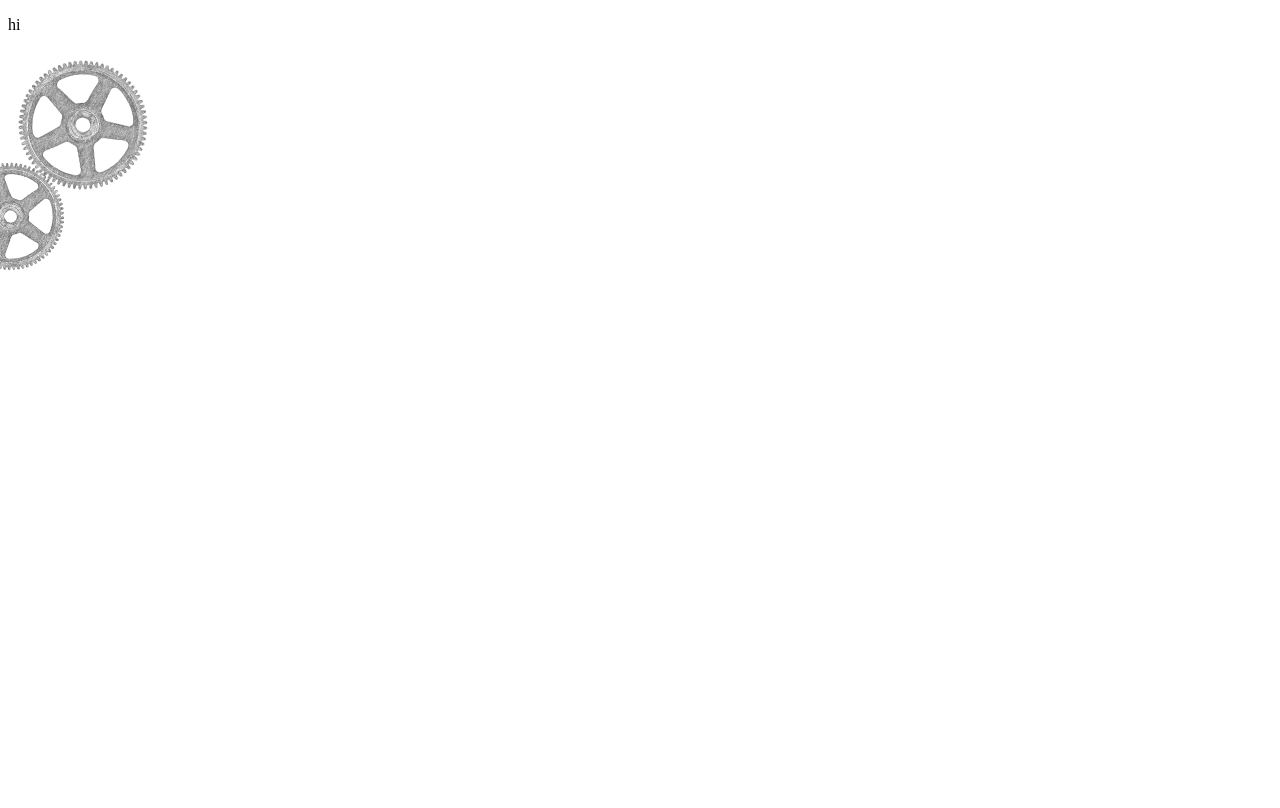
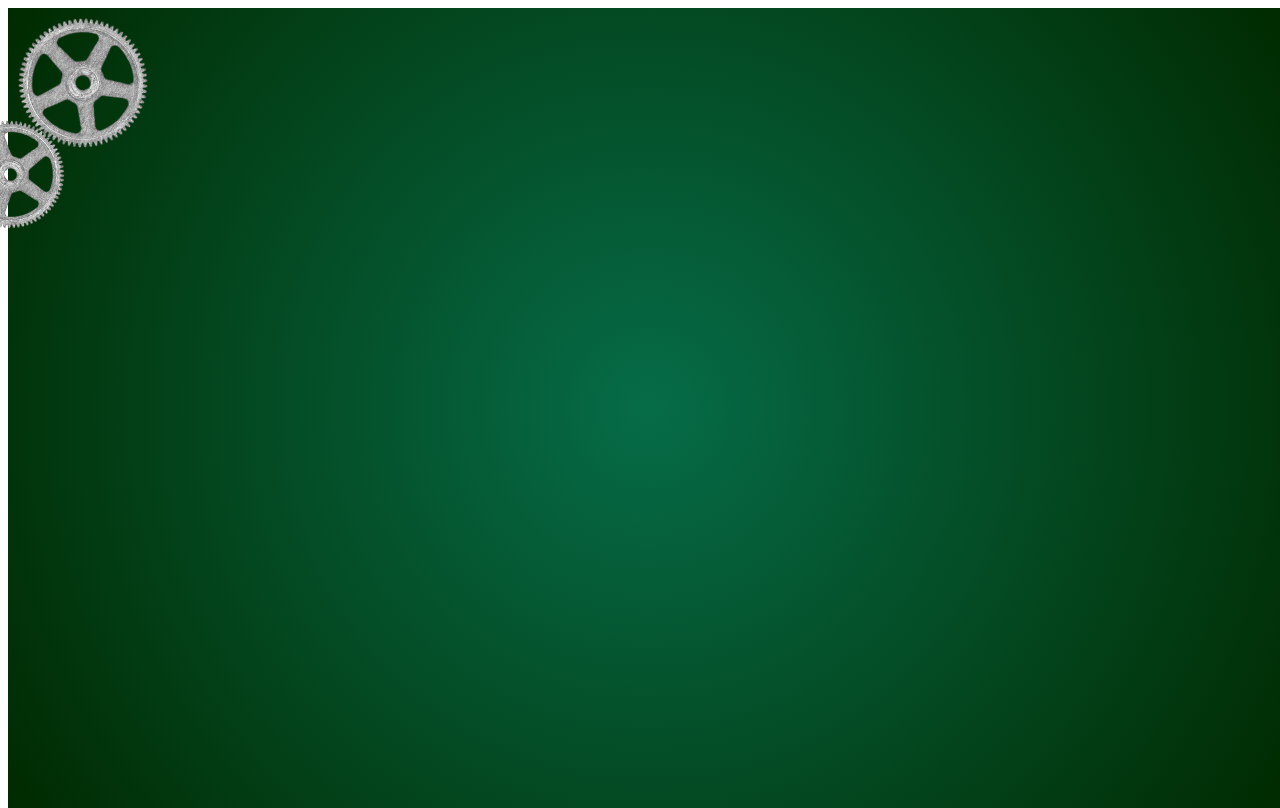
Before and after one commit to PontiffGabe/kingslayer.github.io, a plain HTML site: page kingslayer.html in a window 1280 px wide. Drawn offline with Linux system fonts and the light colour scheme.

Commit message:
applied a bit of style

```diff
--- a/kingslayer.html
+++ b/kingslayer.html
@@ -4,17 +4,14 @@
     <link rel="stylesheet" href="styles/style1.css">
     <title>Welcome!</title>
 </head>
+
 <body>
-    <div class = "body-background1">
-        <p>hi</p>
-    </div>
     <div class="gear-box">
         <img class = "gear1" src="styles/images/gear1.png">
         <img class = "gear2" src="styles/images/gear1.png">
+    </div>
+</body>
 
-    </div>
-
-</body>
 <footer>
 
 </footer>
--- a/styles/style1.css
+++ b/styles/style1.css
@@ -10,6 +10,19 @@
     background-color: black;
 }
 */
+
+html {
+    background: -webkit-radial-gradient(circle, rgb(255, 255, 255), rgb(0, 0, 0));
+}
+
+body {
+    position: absolute;
+    top: 0;
+    left: 0;
+    width: 100%;
+    height: 100%;
+    background: radial-gradient(circle, rgba(6,108,72,1) 0%, rgba(1,42,0,1) 100%);
+}
 
 .gear-box{
     position: absolute;
```
